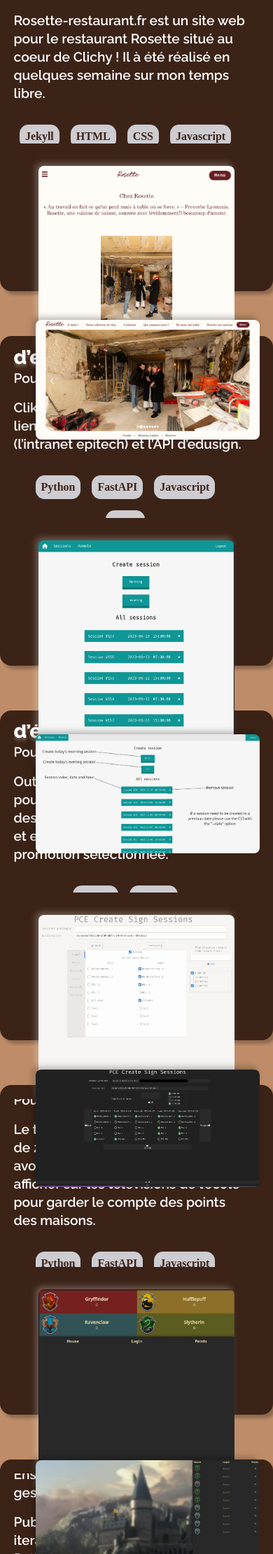
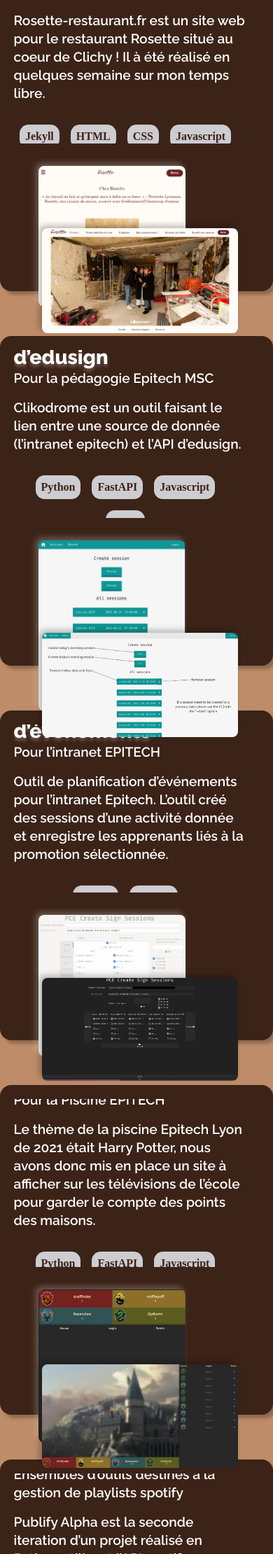
Before and after one commit to JulienAldon/Portfolio, a Jekyll site: the page built from index.markdown, in a window 390 px wide. Shown: the part 2557-4777 px from the top of the page at 70% size. Built offline with Jekyll 4.4.1, drawn with Linux system fonts in a browser that asks for light colours; nearby versions of some CDN libraries.

Commit message:
Fix responsive

```diff
--- a/assets/css/main.css
+++ b/assets/css/main.css
@@ -295,9 +295,6 @@ a {
 #projets {
     display: flex;
     flex-wrap: wrap;
-    width: 90%;
-    margin-left: 5%;
-    margin-right: 5%;
     align-items: center;
     justify-content: center;
 }
@@ -385,8 +382,8 @@ a {
     border-radius: 8px;
     max-width: 80%;
     position: relative;
-    top: 0rem;
-    max-height: 100%;
+    top: 5rem;
+    max-height: 55%;
 }
 
 
@@ -397,7 +394,7 @@ a {
     left: 0rem;
     max-width: 100%;
     max-height: 16rem;
-    bottom: 10rem;
+    bottom: 2.5rem;
 }
 
 #projets div a .projecttext .techno-info {
@@ -545,22 +542,22 @@ a {
 
     #projets div a .img-container {
         display: flex;
-        flex-direction: column;
+        flex-direction: row;
         align-items: center;
     }
 
     #projets div a .imgHeader {
         margin-top: 2rem;
-        width: 20rem;
+        width: 80%;
         display: flex;
         position:unset;
     }
 
     #projets div a .secondImg {
-        width: 20rem;
-        position: relative;
-        bottom: 6rem;
-        left: 1rem;
+        /* width: 20rem; */
+        /* position: relative; */
+        /* bottom: 6rem; */
+        left: 0rem;
         height: 60%;
     }
 }
@@ -650,12 +647,14 @@ a {
     }
 
     #projets div a .secondImg {
-        left: 1rem;
-        top: -3rem;
+        left: 2.5rem;
+        top: -7rem;
+        max-width: 80%;
     }
 
     #projets div a .imgHeader {
-        width: 80vw;
+        max-width: 60%;
+        margin-left:10%;
     }
 
     .aboutbox div {
```
Also changed, not shown: assets/css/project.css (+23 -8 lines).
